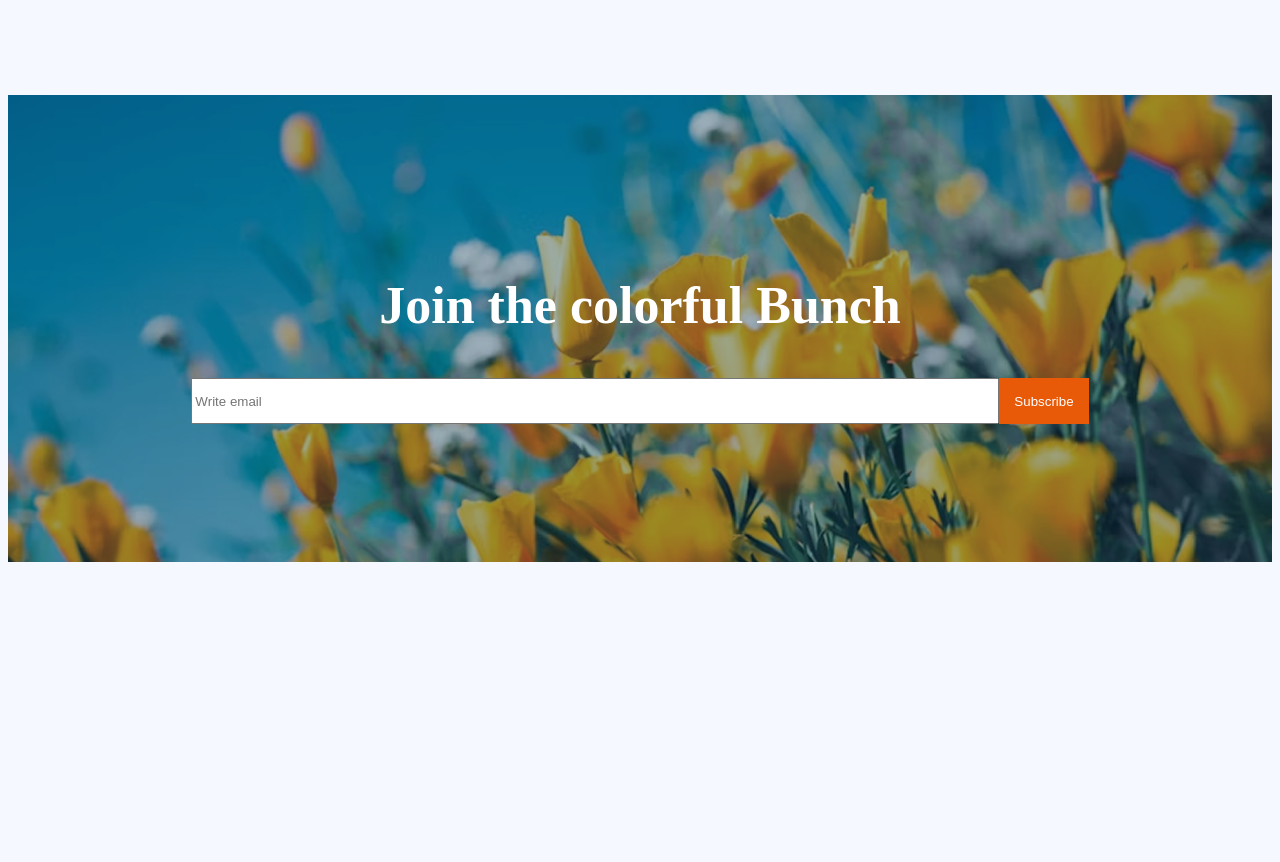
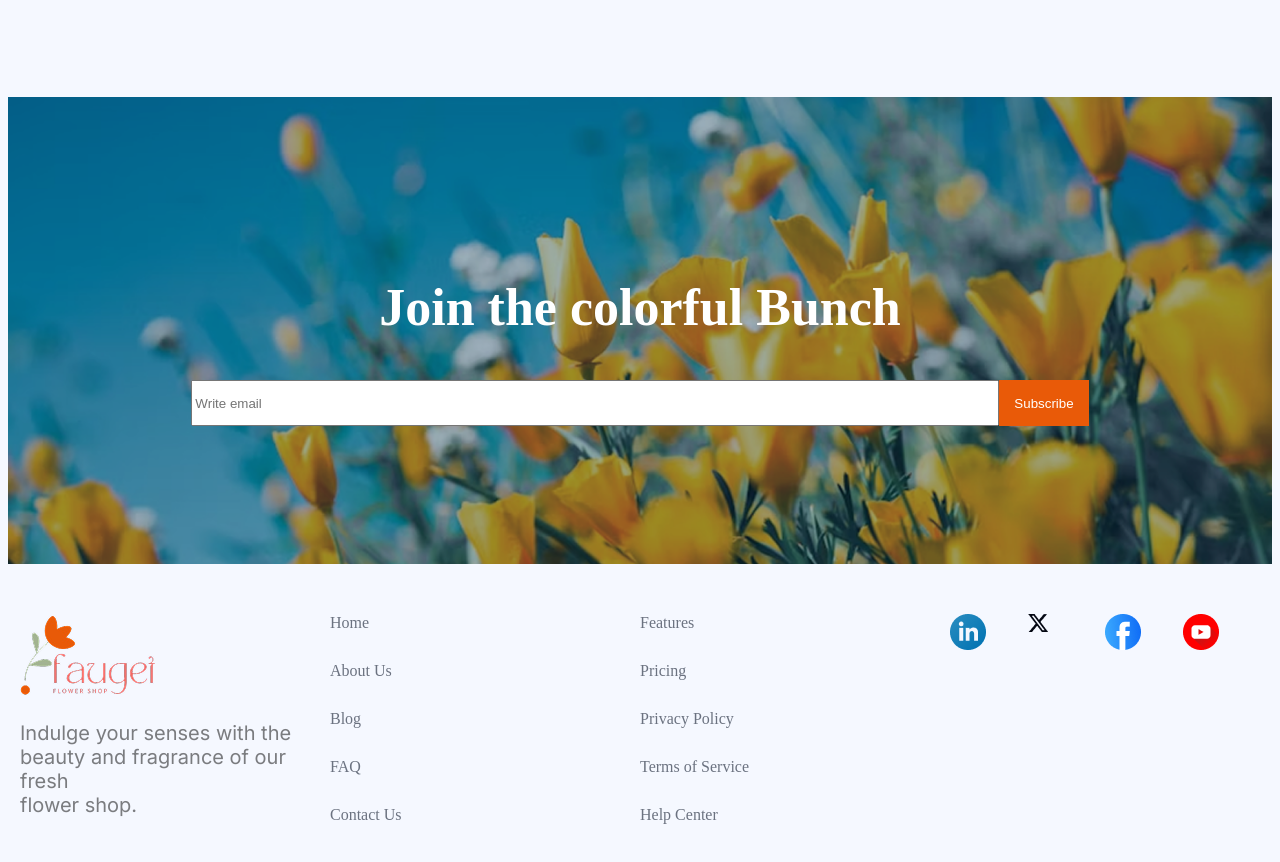
Before and after one commit to Saha-Ovi/Assignment-02, a plain HTML site: page index.html in a window 1280 px wide. Shown: the part 3262-4124 px from the top of the page. Before the commit the page ends 3832 px from the top, so only its background shows below. Drawn offline with Linux system fonts and the light colour scheme.

Commit message:
footer section

```diff
--- a/index.html
+++ b/index.html
@@ -156,7 +156,7 @@
         <section class="deal-section max-width">
             <div class="deal-content">
                 <h2 class="deal-title"><span class="orange">Latest</span> <span class="black">Deals</span></h2>
-                <p class="deal-description black-grey  Inter">Indulge your senses with the beauty and fragrance of our
+                <p class="deal-description black-grey  inter-font">Indulge your senses with the beauty and fragrance of our
                     fresh
                     flower shop. From <br>classic roses to exotic blooms, we offer a wide variety of fresh.</p>
             </div>
@@ -207,7 +207,34 @@
 
         </section>
     </main>
-    <footer>
+    <footer class="footer-section max-width">
+        <div class="logo">
+            <img src="./media/logo.png" alt="">
+            <p class="inter-font black-grey">Indulge your senses with the <br> beauty and fragrance of our fresh <br> flower shop.</p>
+        </div>
+
+        <div class="link-1">
+            <a href="">Home</a>
+            <a href="">About Us</a>
+            <a href="">Blog</a>
+            <a href="">FAQ</a>
+            <a href="">Contact Us</a>
+        </div>
+        <div class="link-2">
+            <a href="">Features</a>
+            <a href="">Pricing</a>
+            <a href="">Privacy Policy</a>
+            <a href="">Terms of Service</a>
+            <a href="">Help Center</a>
+
+        </div>
+        <div class="social-icon">
+            <img src="./media/icon-linkedin.png" alt="">
+            <img src="./media/icon-twitter.png" alt="">
+            <img src="./media/icon-facebook.png" alt="">
+            <img src="./media/icon-youtube.png" alt="">
+
+        </div>
 
     </footer>
 </body>
--- a/styles/styles.css
+++ b/styles/styles.css
@@ -264,6 +264,7 @@ body
 .email-section
 {
     text-align: center;
+    margin-bottom: 50px;
 }
 .email-sections
 {
@@ -302,3 +303,38 @@ body
     font-size: 3.25rem;
     font-weight: bold;
 }
+/* Footer Section */
+.logo p
+{
+    font-size: 1.25rem;
+}
+.footer-section
+{
+    display: grid;
+   grid-template-columns: repeat(4,2fr);
+}
+.link-1{
+    display: flex;
+    flex-direction: column;
+
+}
+.link-1 a{
+    text-decoration: none;
+    margin-bottom: 30px;
+    color: rgba(107, 114, 128, 1);
+}
+.link-2{
+    display: flex;
+    flex-direction: column;
+
+}
+.link-2 a{
+    text-decoration: none;
+    margin-bottom: 30px;
+    color: rgba(107, 114, 128, 1);
+}
+.social-icon
+{
+    display: grid;
+    grid-template-columns: repeat(4,2fr);
+}
```
